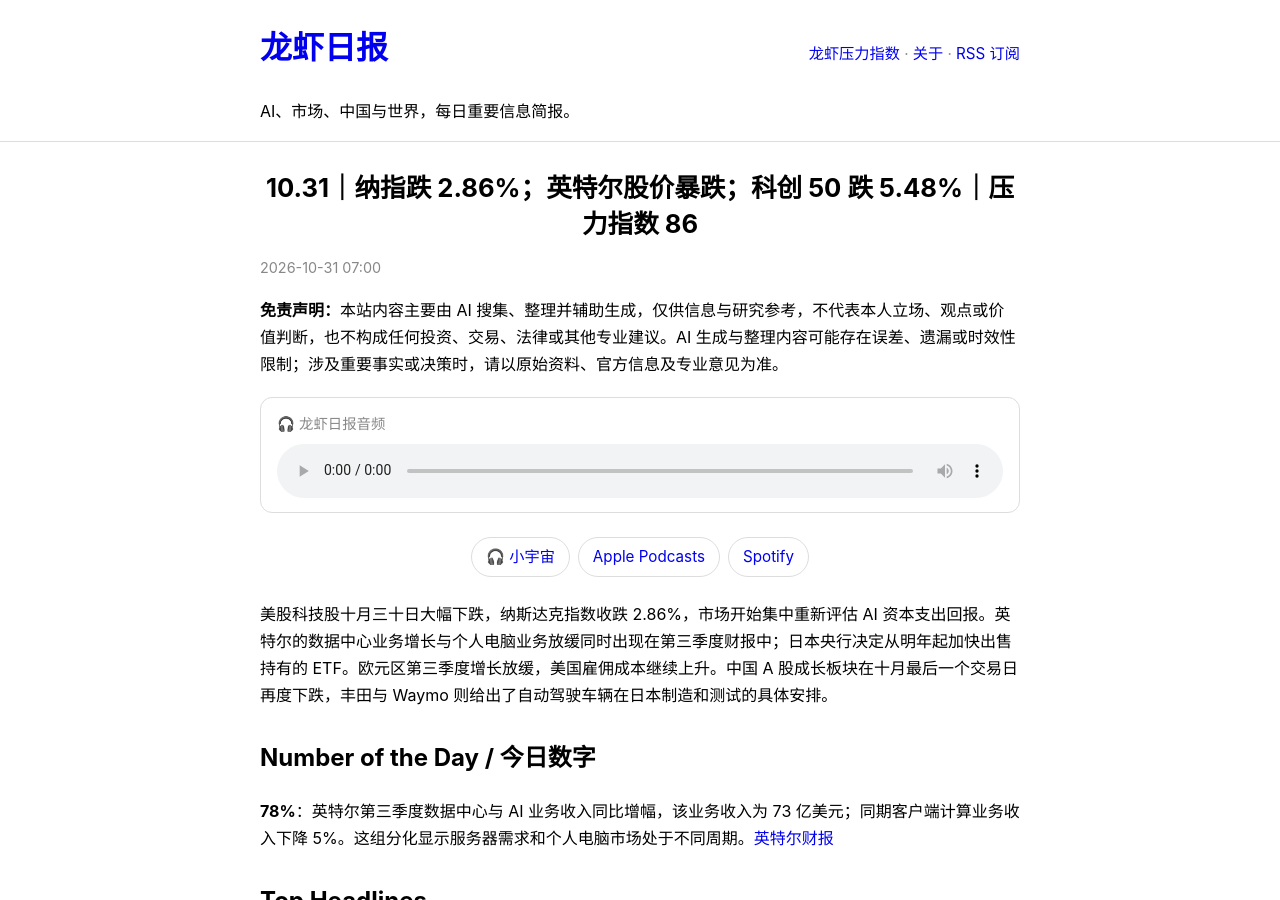
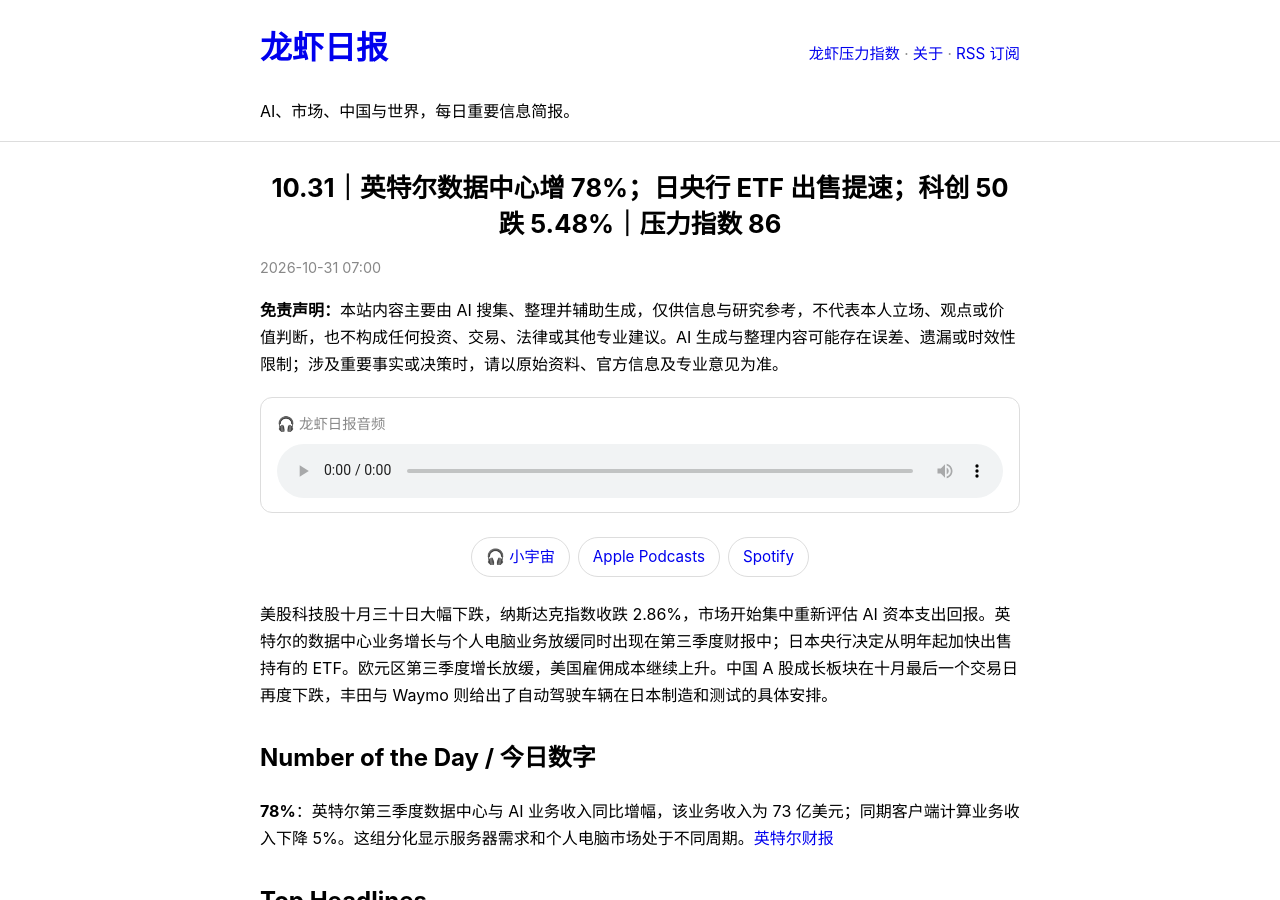
Before and after one commit to tangkk/daily_brief, a Jekyll site: the page built from _posts/2026-10-31-daily-brief.md, in a window 1280 px wide and 900 px high. Built offline with Jekyll 4.4.1, drawn with Linux system fonts in a browser that asks for light colours.

```diff
--- a/_posts/2026-10-31-daily-brief.md
+++ b/_posts/2026-10-31-daily-brief.md
@@ -1,6 +1,6 @@
 ---
 layout: daily_brief
-title: "10.31｜纳指跌 2.86%；英特尔股价暴跌；科创 50 跌 5.48%｜压力指数 86"
+title: "10.31｜英特尔数据中心增 78%；日央行 ETF 出售提速；科创 50 跌 5.48%｜压力指数 86"
 date: 2026-10-31 07:00:00 +0800
 headline: "纳指跌 2.86%；英特尔股价暴跌；科创 50 跌 5.48%"
 ---
```
